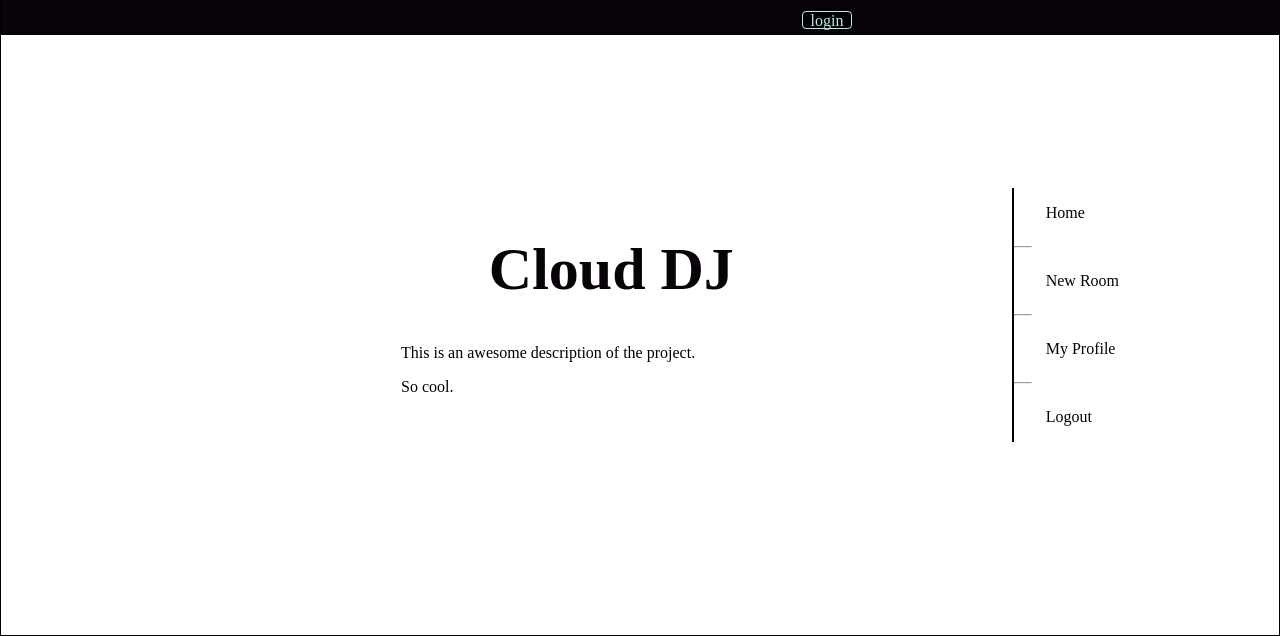
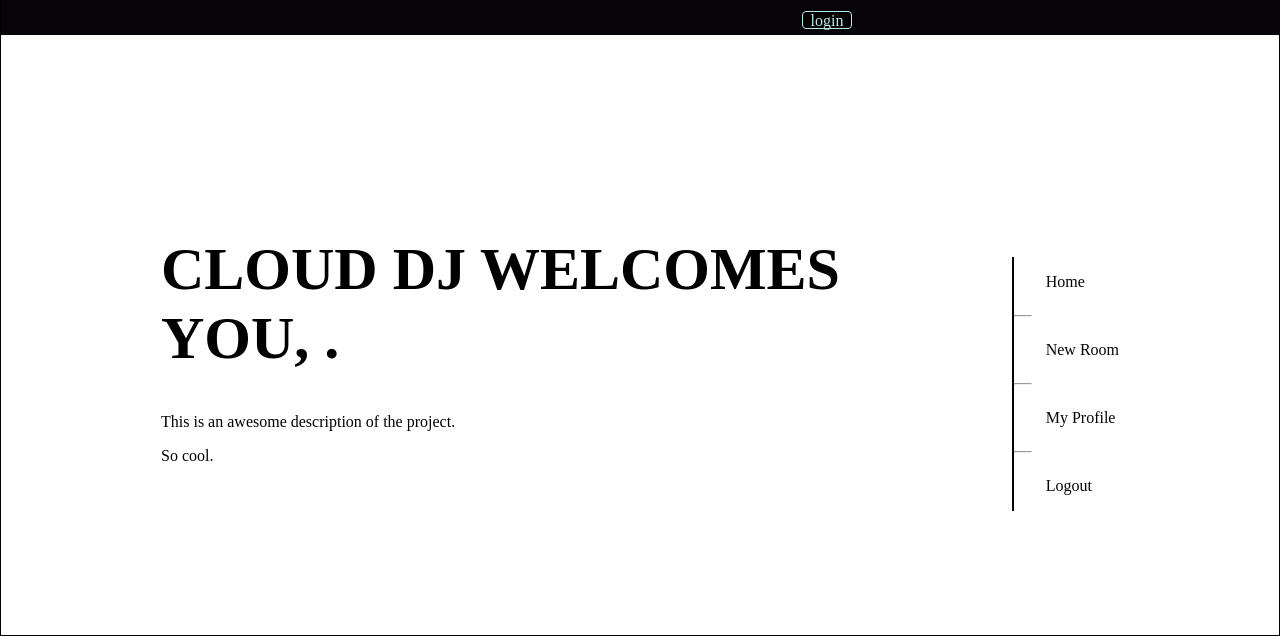
Before and after one commit to ambreenhasan/cloud-dj, a Rails app: page /users in a window 1280 px wide. Shown: the top 636 px of the page. Run offline with Rails 7, Linux system fonts and the light colour scheme; style sheets or scripts are compiled from the project's sources; some libraries are stand-ins or nearby versions.

Commit message:
home screen message now chagnes with a logged in user

```diff
--- a/app/assets/stylesheets/master.css
+++ b/app/assets/stylesheets/master.css
@@ -60,6 +60,9 @@
 
 .pl-c {
   padding-left: 25em; }
+
+.pl-l {
+  padding-left: 10em; }
 
 .p-in {
   padding-left: 1em;
--- a/app/assets/stylesheets/master.scss
+++ b/app/assets/stylesheets/master.scss
@@ -33,6 +33,7 @@
 .pt-i {padding-top: -10em;}
 .pl-r {padding-left: 40em;}
 .pl-c {padding-left: 25em;}
+.pl-l {padding-left: 10em;}
 .p-in {padding-left: 1em; padding-right: 1em;}
 .mg-n {margin: 0;}
 .mgr-s {margin-right: 20em; }
--- a/app/views/application/index.html.erb
+++ b/app/views/application/index.html.erb
@@ -21,24 +21,17 @@
       <%= f.password_field :password, :placeholder => "password, shhh" %>
       <%= f.submit %>
       <% end %>
-
-      <!-- <form class="pt-m pl-r">
-        <input type="email" name="email" placeholder="alex@alex.alex" value="blah@blah.com" class="input">
-        <input type="string" placeholder="firstname" class="input">
-        <input type="string" placeholder="lastname" class="input">
-        <input type="password" placeholder="password" class="input">
-        <input type="submit" class="input">
-      </form> -->
     </div>
   </div>
 
   <div id="home_body" class="ht-m bd-r">
 
-
-
-
-    <div class="pl-c pt-i icon">
-      <h1 class="blk fc">Cloud DJ</h1>
+    <div class="pl-l pt-i icon">
+      <% if @user %>
+        <h1>CLOUD DJ WELCOMES <br> YOU, <%= @user.first_name %>.</h1>
+     <% else %>
+        <h1 class="blk fc">Cloud DJ</h1>
+      <% end %>
       <p> This is an awesome description of the project.</p>
       <p> So cool.</p>
     </div>
```
